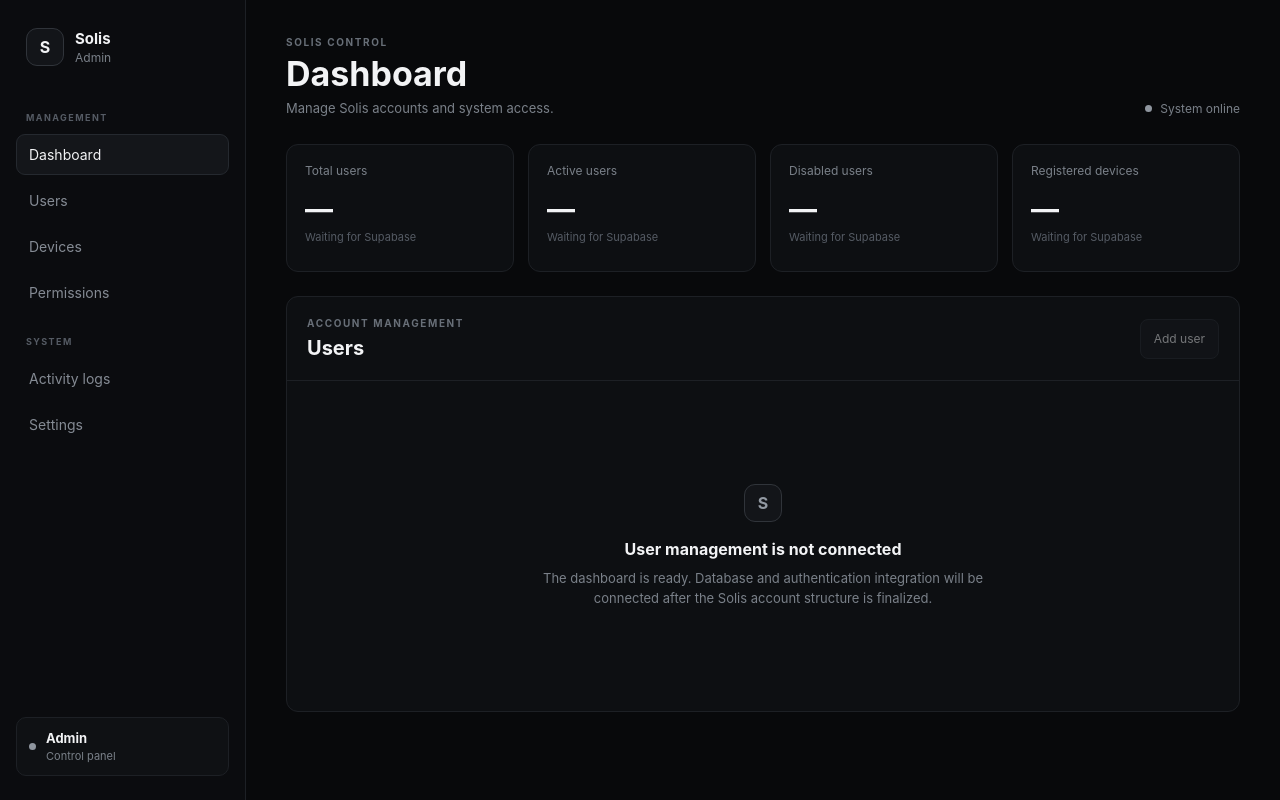
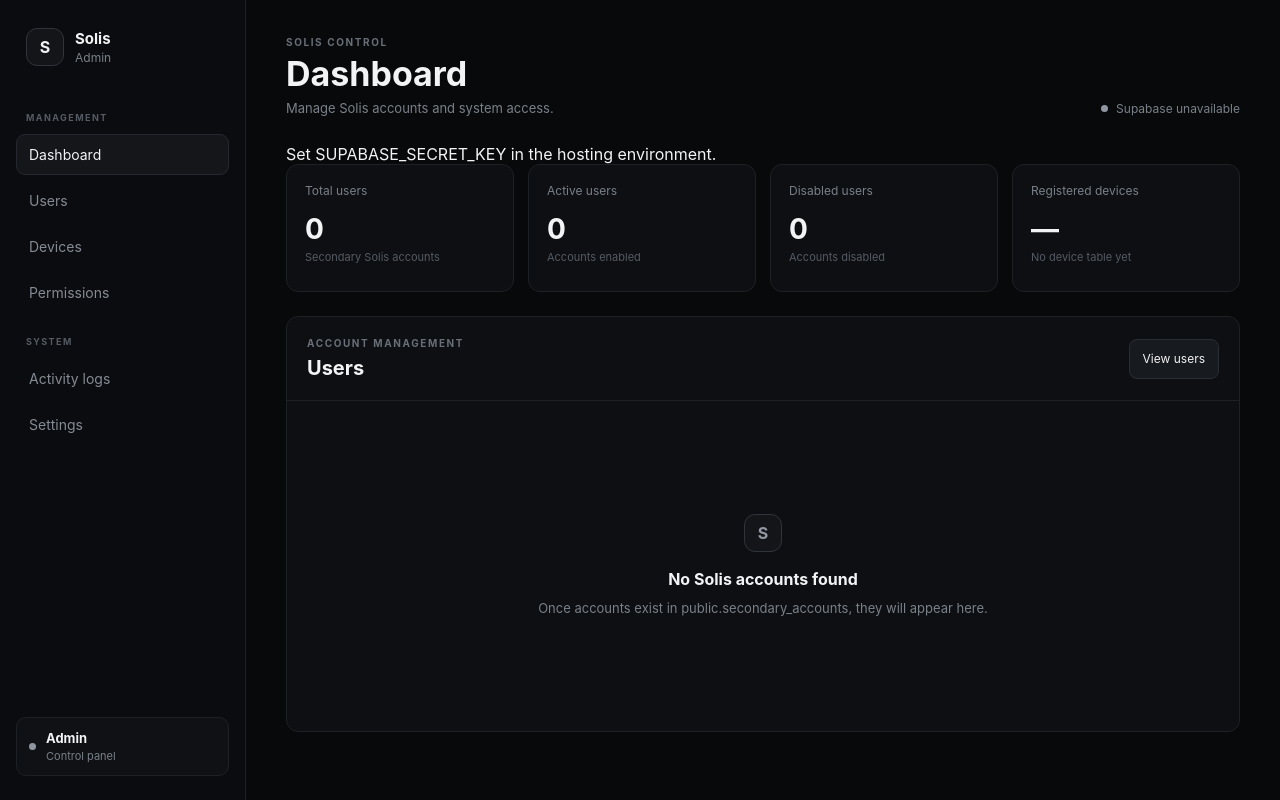
Before and after one commit to vhxLUA-max/dashboard, a PHP site: page / in a window 1280 px wide. Run offline with PHP 8.4, Linux system fonts and the light colour scheme.

Commit message:
Connect dashboard to Supabase accounts

```diff
--- a/www/index.php
+++ b/www/index.php
@@ -1,8 +1,27 @@
 <?php
 declare(strict_types=1);
 
+require __DIR__ . '/includes/supabase.php';
+
 $pageTitle = 'Dashboard';
 $currentPage = 'dashboard';
+
+$accounts = [];
+$errorMessage = null;
+
+if (supabase_is_configured()) {
+    try {
+        $accounts = get_secondary_accounts();
+    } catch (Throwable $e) {
+        $errorMessage = $e->getMessage();
+    }
+} else {
+    $errorMessage = 'Set SUPABASE_SECRET_KEY in the hosting environment.';
+}
+
+$totalUsers = count($accounts);
+$activeUsers = count(array_filter($accounts, static fn (array $account): bool => (bool) $account['enabled']));
+$disabledUsers = $totalUsers - $activeUsers;
 
 require __DIR__ . '/includes/header.php';
 ?>
@@ -15,33 +34,37 @@ require __DIR__ . '/includes/header.php';
     </div>
     <div class="system-status">
         <span class="status-dot"></span>
-        System online
+        <?= $errorMessage === null ? 'Supabase connected' : 'Supabase unavailable' ?>
     </div>
 </div>
+
+<?php if ($errorMessage !== null): ?>
+    <div class="alert"><?= htmlspecialchars($errorMessage, ENT_QUOTES, 'UTF-8') ?></div>
+<?php endif; ?>
 
 <section class="stats-grid">
     <article class="stat-card">
         <div class="stat-label">Total users</div>
-        <div class="stat-value">—</div>
-        <div class="stat-note">Waiting for Supabase</div>
+        <div class="stat-value"><?= $totalUsers ?></div>
+        <div class="stat-note">Secondary Solis accounts</div>
     </article>
 
     <article class="stat-card">
         <div class="stat-label">Active users</div>
-        <div class="stat-value">—</div>
-        <div class="stat-note">Waiting for Supabase</div>
+        <div class="stat-value"><?= $activeUsers ?></div>
+        <div class="stat-note">Accounts enabled</div>
     </article>
 
     <article class="stat-card">
         <div class="stat-label">Disabled users</div>
-        <div class="stat-value">—</div>
-        <div class="stat-note">Waiting for Supabase</div>
+        <div class="stat-value"><?= $disabledUsers ?></div>
+        <div class="stat-note">Accounts disabled</div>
     </article>
 
     <article class="stat-card">
         <div class="stat-label">Registered devices</div>
         <div class="stat-value">—</div>
-        <div class="stat-note">Waiting for Supabase</div>
+        <div class="stat-note">No device table yet</div>
     </article>
 </section>
 
@@ -51,14 +74,39 @@ require __DIR__ . '/includes/header.php';
             <div class="eyebrow">ACCOUNT MANAGEMENT</div>
             <h2>Users</h2>
         </div>
-        <a class="button disabled" href="#">Add user</a>
+        <a class="button" href="users.php">View users</a>
     </div>
 
-    <div class="empty-state">
-        <div class="empty-mark">S</div>
-        <h3>User management is not connected</h3>
-        <p>The dashboard is ready. Database and authentication integration will be connected after the Solis account structure is finalized.</p>
-    </div>
+    <?php if ($totalUsers > 0): ?>
+        <div class="table-wrap">
+            <table>
+                <thead>
+                    <tr>
+                        <th>Username</th>
+                        <th>Discord ID</th>
+                        <th>Status</th>
+                        <th>Created</th>
+                    </tr>
+                </thead>
+                <tbody>
+                    <?php foreach (array_slice($accounts, 0, 10) as $account): ?>
+                        <tr>
+                            <td><?= htmlspecialchars((string) $account['username'], ENT_QUOTES, 'UTF-8') ?></td>
+                            <td><?= htmlspecialchars((string) $account['discord_user_id'], ENT_QUOTES, 'UTF-8') ?></td>
+                            <td><?= $account['enabled'] ? 'Active' : 'Disabled' ?></td>
+                            <td><?= htmlspecialchars((string) $account['created_at'], ENT_QUOTES, 'UTF-8') ?></td>
+                        </tr>
+                    <?php endforeach; ?>
+                </tbody>
+            </table>
+        </div>
+    <?php else: ?>
+        <div class="empty-state">
+            <div class="empty-mark">S</div>
+            <h3>No Solis accounts found</h3>
+            <p>Once accounts exist in public.secondary_accounts, they will appear here.</p>
+        </div>
+    <?php endif; ?>
 </section>
 
 <?php require __DIR__ . '/includes/footer.php'; ?>
```
